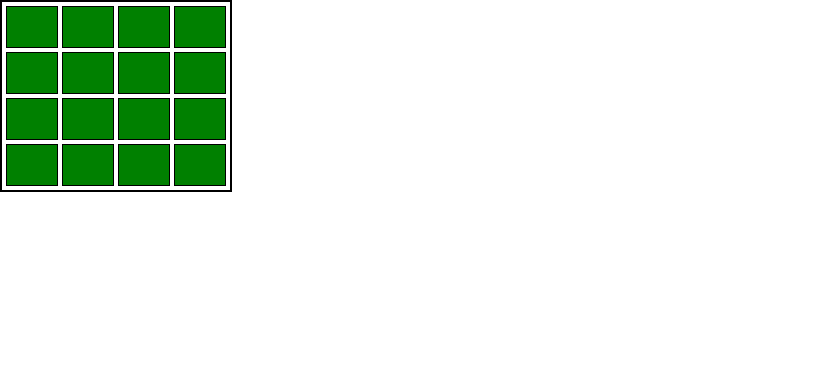
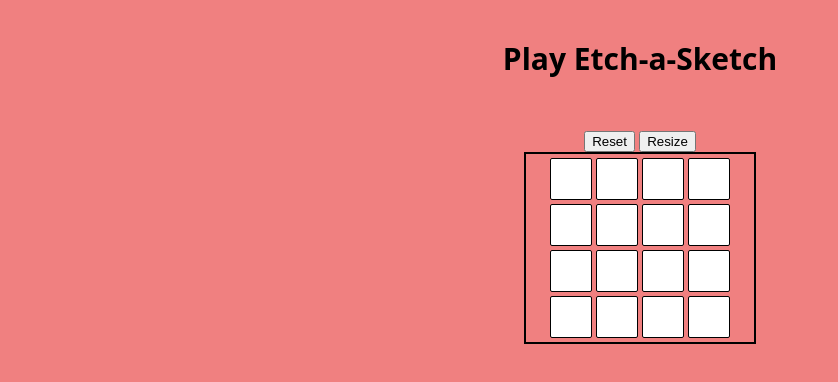
Before and after one commit to Ishy546/odin-Etch-a-Sketch, a plain HTML site: page index.html in a window 1280 px wide. Shown: the whole page, without its empty margins (0-838 px from the left). Drawn offline with Linux system fonts and the light colour scheme.

Commit message:
Everything is working except the grid scaling

```diff
--- a/index.html
+++ b/index.html
@@ -8,8 +8,11 @@
     <link rel="stylesheet" href="styles.css">
 </head>
 <body>
-    <div class="container">
-
+    <header>Play Etch-a-Sketch</header>
+    <div class="btns">
+    <button class="reset">Reset</button>
+    <button class="btn">Resize</button>
     </div>
+    <div class="container"></div>
 </body>
 </html>
--- a/script.js
+++ b/script.js
@@ -1,9 +1,35 @@
-const size = 4;
+let size = 4;
 const container = document.querySelector(".container");
-container.style.width = `${size * 55}px`;
-for (let i = 0; i < 16; i++) {
-    const grid = document.createElement("div");
-    grid.classList.add("grid");
-    grid.setAttribute("style", "background-color: green; border: 1px solid black; flex: 1; padding: 20px;")
-    container.appendChild(grid);
+const btn = document.querySelector(".btn");
+
+function createGrid(size) {
+    while (container.firstChild) {//Clears the initial grid
+        container.removeChild(container.firstChild);
+    }
+    container.style.width = `${size * 55}px`;
+    for (let i = 0; i < size * size; i++) {
+        const grid = document.createElement("div");
+        grid.classList.add("grid");
+        grid.setAttribute("style", "background-color: white; border: 1px solid black; padding: 20px; border-radius: 2px;");
+        container.appendChild(grid);
+    }
+    document.querySelectorAll(".grid").forEach((grid) => {
+        grid.addEventListener("mouseover", function (e) {
+            e.target.style.backgroundColor = "yellow";
+        });
+    });
 }
+createGrid(size);
+btn.addEventListener("click", () => {
+    let newSize = prompt("Enter new size:");
+    if (newSize !== null && newSize > 0) {
+        size = parseInt(newSize);
+        createGrid(size);
+    }
+});
+const reset = document.querySelector(".reset");
+document.querySelectorAll(".grid").forEach((grid) => {
+    reset.addEventListener("click", () => {
+        grid.style.backgroundColor="white";
+    });
+});
--- a/styles.css
+++ b/styles.css
@@ -1,6 +1,11 @@
-body {       /* Center horizontally */
-    height: 100vh;              /* Full viewport height */
-    margin: 0;                  /* Remove default margin */
+body {
+    box-sizing: border-box;
+    display: flex;
+    justify-content: center;
+    align-items: center;
+    flex-direction: column;
+    font-family: system-ui, -apple-system, BlinkMacSystemFont, 'Segoe UI', Roboto, Oxygen, Ubuntu, Cantarell, 'Open Sans', 'Helvetica Neue', sans-serif;
+    background-color: lightcoral;
 }
 .container {
     display: flex;
@@ -8,4 +13,19 @@ body {       /* Center horizontally */
     border: 2px solid black;
     gap: 4px;
     padding: 4px;
+    justify-content: center;
+    align-items: center;
+    width: 1000px;
 }
+header{
+    display: flex;
+    justify-content: center;
+    align-items: center;
+    margin: 30px;
+    margin-bottom: 50px;
+    font-weight: bold;
+    font-size: 30px;
+}
+.btns{
+    gap: 35px;
+}
```
